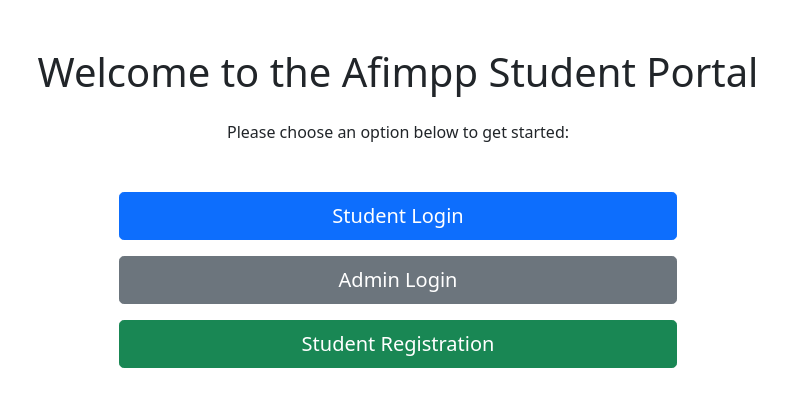
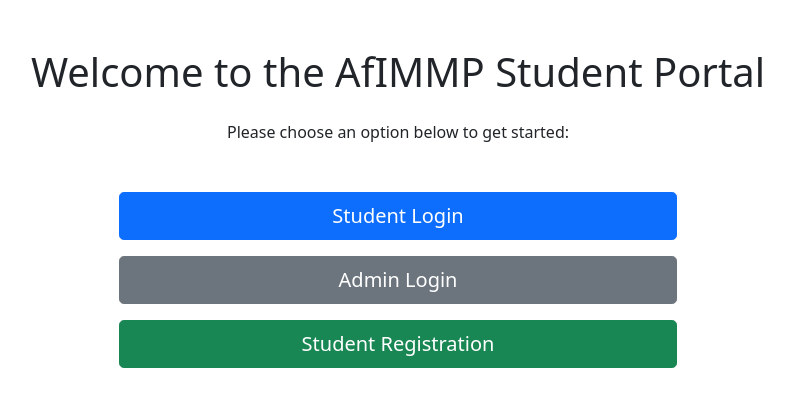
Before and after one commit to kennedy-ak/affimpp_regstration, a Django app: page / in a window 1280 px wide. Shown: the top 418 px of the page, without its empty margins (242-1035 px from the left). Run offline with Django 5.2, Linux system fonts and the light colour scheme.

Commit message:
Update index.html

```diff
--- a/base/templates/base/index.html
+++ b/base/templates/base/index.html
@@ -9,7 +9,7 @@
 </head>
 <body>
     <div class="container text-center mt-5">
-        <h1 class="mb-4">Welcome to the Afimpp Student Portal</h1>
+        <h1 class="mb-4">Welcome to the AfIMMP Student Portal</h1>
         <p class="mb-5">Please choose an option below to get started:</p>
 
         <div class="d-grid gap-3 col-6 mx-auto">
```
